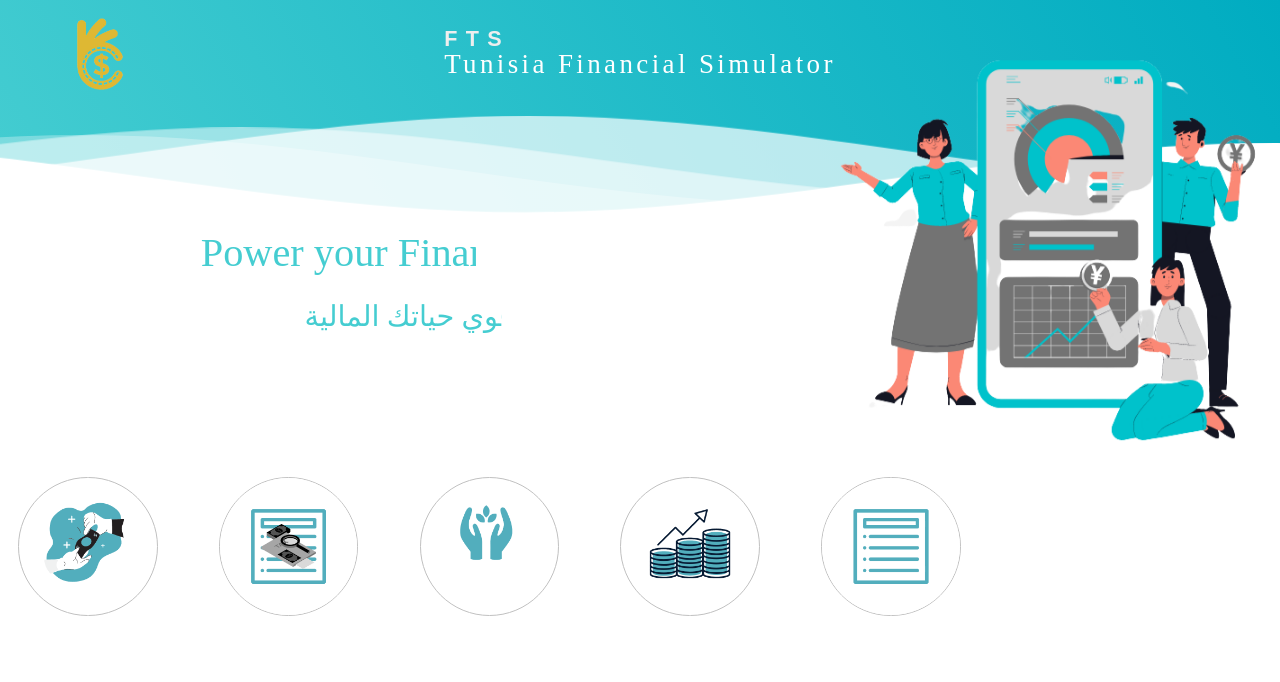
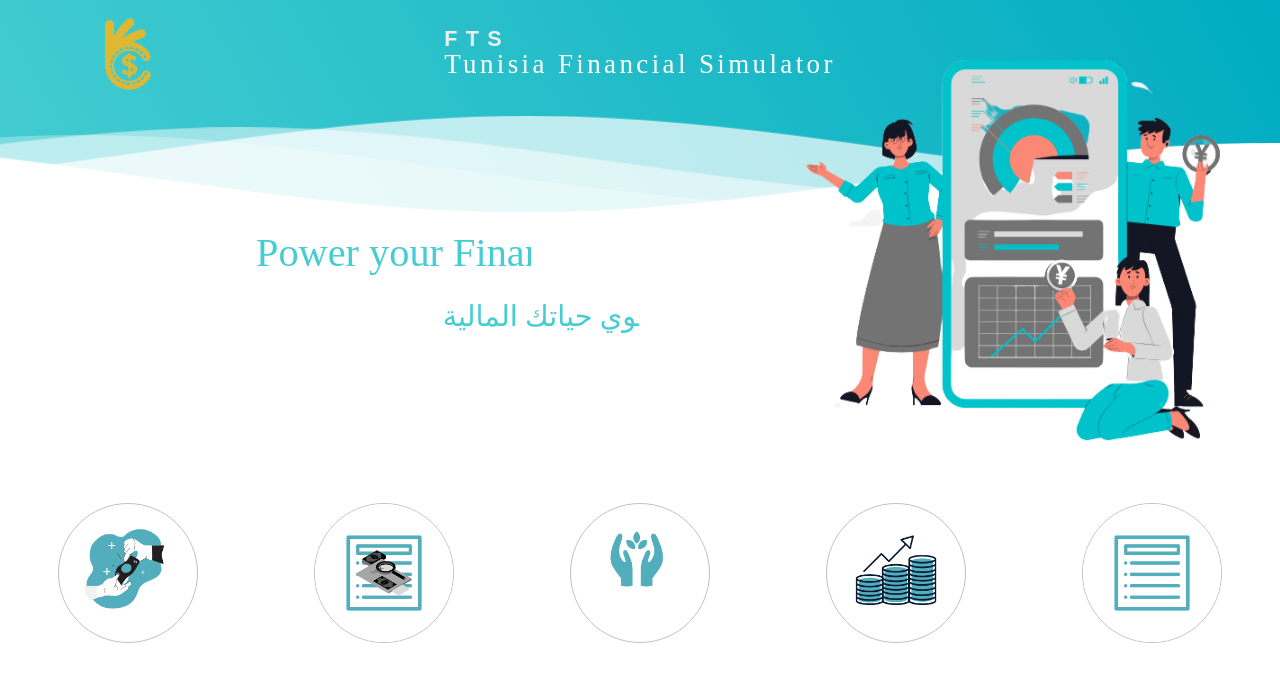
Before and after one commit to Khammami-dev/TFS, an Angular app: page / in a window 1280 px wide. Shown: the top 682 px of the page. Built offline with nearby package versions, Linux system fonts and the light colour scheme.

Commit message:
buttons centred

```diff
--- a/src/app/header/header.component.css
+++ b/src/app/header/header.component.css
@@ -9,16 +9,22 @@
 
 .logo { grid-area: 1 / 1 / 2 / 2; }
 
-.imgHome { grid-area: 1 / 5 / 3 / 6; }
+.imgHome { grid-area: 1 / 4 / 3 / 6; }
 
-.m1 { grid-area: 3 / 1 / 4 / 2; }
+.m1 { grid-area: 3 / 1 / 4 / 2;
+  margin: auto; }
 
-.m2 { grid-area: 3 / 2 / 4 / 3; }
+.m2 { grid-area: 3 / 2 / 4 / 3;
+  margin: auto;}
 
-.m3 { grid-area: 3 / 3 / 4 / 4; }
+.m3 { grid-area: 3 / 3 / 4 / 4;
+  margin: auto;}
 
-.m4 { grid-area: 3 / 4 / 4 / 5; }
 
-.m5 { grid-area: 3 / 5 / 4 / 6; }
+.m4 { grid-area: 3 / 4 / 4 / 5;
+  margin: auto; }
+
+.m5 { grid-area: 3 / 5 / 4 / 6;
+  margin: auto;}
 
 .textHome { grid-area: 2 / 2 / 3 / 5; }
```
Also changed, not shown: 1 other file (tests, documents, lock files or other folders).
